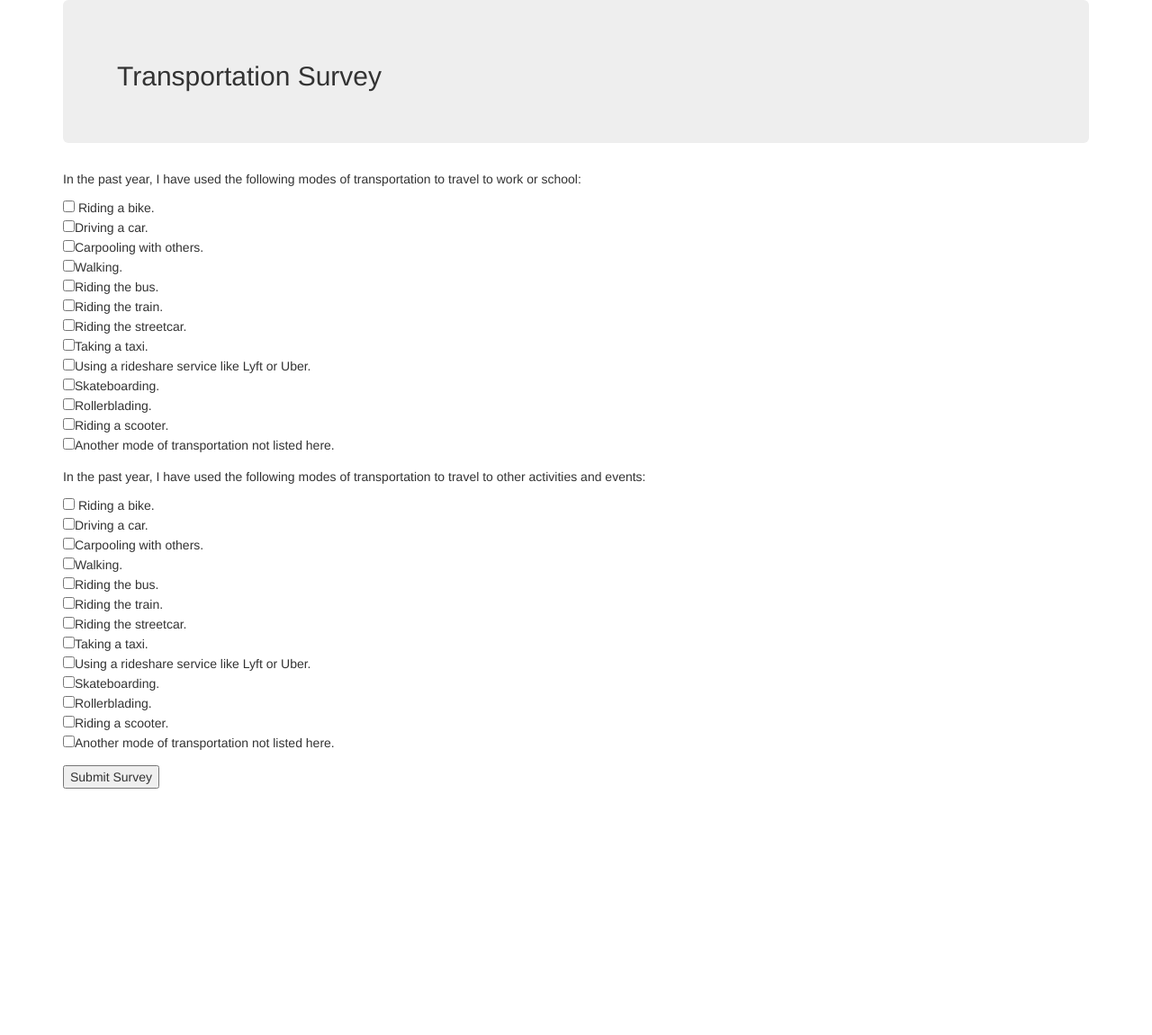
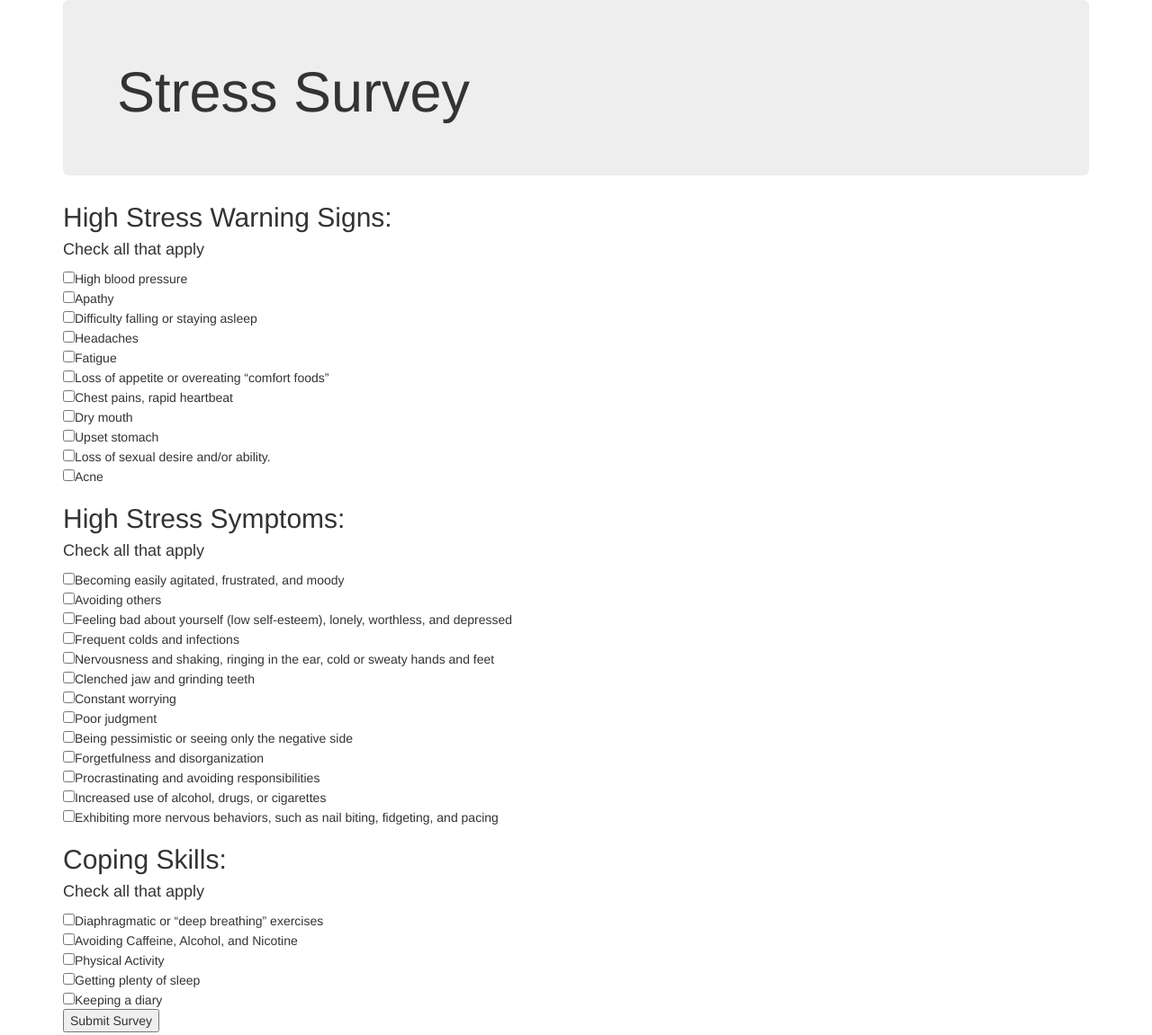
Before and after one commit to TroutMaskReplica1/transportation-survey, a plain HTML site: page index.html in a window 1280 px wide. Shown: the whole page at 90% size. Before the commit the page ends 897 px from the top, so only its background shows below. Drawn offline with Linux system fonts and the light colour scheme.

Commit message:
this is the stress quiz project

```diff
--- a/css/styles.css
+++ b/css/styles.css
@@ -1,7 +1,15 @@
-#work-responses {
+#warning-responses {
   display: none;
 }
 
-#fun-responses {
+#symptom-responses {
   display: none;
 }
+
+#coping-responses {
+  display: none;
+}
+
+#coping-help {
+  display: none;
+}
--- a/index.html
+++ b/index.html
@@ -1,7 +1,7 @@
 <!DOCTYPE html>
 <html>
   <head>
-    <title>Transportation Survey</title>
+    <title>Stress Survey</title>
     <link href="css/bootstrap.css" rel="stylesheet" type="text/css">
     <link href="css/styles.css" rel="stylesheet" type="text/css">
     <script src="js/jquery.js"></script>
@@ -10,49 +10,65 @@
   <body>
     <div class="container">
       <div class="jumbotron">
-        <h2>Transportation Survey</h2>
+        <h1>Stress Survey</h1>
       </div>
-      <form id="transportation_survey">
-        <div class="form-group">
-          <p>In the past year, I have used the following modes of transportation to travel to work or school:</p>
-          <input type="checkbox" name="work-transportation" value="bike"> Riding a bike.<br>
-          <input type="checkbox" name="work-transportation" value="car">Driving a car.<br>
-          <input type="checkbox" name="work-transportation" value="carpool">Carpooling with others.<br>
-          <input type="checkbox" name="work-transportation" value="walk">Walking.<br>
-          <input type="checkbox" name="work-transportation" value="bus">Riding the bus.<br>
-          <input type="checkbox" name="work-transportation" value="train">Riding the train.<br>
-          <input type="checkbox" name="work-transportation" value="streetcar">Riding the streetcar.<br>
-          <input type="checkbox" name="work-transportation" value="taxi">Taking a taxi.<br>
-          <input type="checkbox" name="work-transportation" value="rideshare">Using a rideshare service like Lyft or Uber.<br>
-          <input type="checkbox" name="work-transportation" value="skateboard">Skateboarding.<br>
-          <input type="checkbox" name="work-transportation" value="rollerblade">Rollerblading.<br>
-          <input type="checkbox" name="work-transportation" value="scooter">Riding a scooter.<br>
-          <input type="checkbox" name="work-transportation" value="other">Another mode of transportation not listed here.<br>
+      <form id="stress_survey">
+        <div class="form-group1">
+          <h2>High Stress Warning Signs:</h2>
+          <h4>Check all that apply</h4>
+          <input type="checkbox" name="warning-input" value="High blood pressure">High blood pressure<br>
+          <input type="checkbox" name="warning-input" value="Apathy">Apathy<br>
+          <input type="checkbox" name="warning-input" value="Difficulty falling or staying asleep">Difficulty falling or staying asleep<br>
+          <input type="checkbox" name="warning-input" value="Headaches">Headaches<br>
+          <input type="checkbox" name="warning-input" value="Fatigue">Fatigue<br>
+          <input type="checkbox" name="warning-input" value="Loss of appetite or overeating “comfort foods”">Loss of appetite or overeating “comfort foods”<br>
+          <input type="checkbox" name="warning-input" value="Chest pains, rapid heartbeat">Chest pains, rapid heartbeat<br>
+          <input type="checkbox" name="warning-input" value="Dry mouth">Dry mouth<br>
+          <input type="checkbox" name="warning-input" value="Upset stomach">Upset stomach<br>
+          <input type="checkbox" name="warning-input" value="Loss of sexual desire and/or ability">Loss of sexual desire and/or ability.<br>
+          <input type="checkbox" name="warning-input" value="Acne">Acne<br>
         </div>
-        <div class="form-group">
-          <p>In the past year, I have used the following modes of transportation to travel to other activities and events:</p>
-          <input type="checkbox" name="fun-transportation" value="bike"> Riding a bike.<br>
-          <input type="checkbox" name="fun-transportation" value="car">Driving a car.<br>
-          <input type="checkbox" name="fun-transportation" value="carpool">Carpooling with others.<br>
-          <input type="checkbox" name="fun-transportation" value="walk">Walking.<br>
-          <input type="checkbox" name="fun-transportation" value="bus">Riding the bus.<br>
-          <input type="checkbox" name="fun-transportation" value="train">Riding the train.<br>
-          <input type="checkbox" name="fun-transportation" value="streetcar">Riding the streetcar.<br>
-          <input type="checkbox" name="fun-transportation" value="taxi">Taking a taxi.<br>
-          <input type="checkbox" name="fun-transportation" value="rideshare">Using a rideshare service like Lyft or Uber.<br>
-          <input type="checkbox" name="fun-transportation" value="skateboard">Skateboarding.<br>
-          <input type="checkbox" name="fun-transportation" value="rollerblade">Rollerblading.<br>
-          <input type="checkbox" name="fun-transportation" value="scooter">Riding a scooter.<br>
-          <input type="checkbox" name="fun-transportation" value="other">Another mode of transportation not listed here.<br>
+        <div class="form-group2">
+          <h2>High Stress Symptoms:</h2>
+          <h4>Check all that apply</h4>
+          <input type="checkbox" name="symptom-input" value="Becoming easily agitated, frustrated, and moody">Becoming easily agitated, frustrated, and moody<br>
+          <input type="checkbox" name="symptom-input" value="Avoiding others">Avoiding others<br>
+          <input type="checkbox" name="symptom-input" value="Feeling bad about yourself (low self-esteem), lonely, worthless, and depressed">Feeling bad about yourself (low self-esteem), lonely, worthless, and depressed<br>
+          <input type="checkbox" name="symptom-input" value="Frequent colds and infections">Frequent colds and infections<br>
+          <input type="checkbox" name="symptom-input" value="Nervousness and shaking, ringing in the ear, cold or sweaty hands and feet">Nervousness and shaking, ringing in the ear, cold or sweaty hands and feet<br>
+          <input type="checkbox" name="symptom-input" value="Clenched jaw and grinding teeth">Clenched jaw and grinding teeth<br>
+          <input type="checkbox" name="symptom-input" value="Constant worrying">Constant worrying<br>
+          <input type="checkbox" name="symptom-input" value="Poor judgment">Poor judgment<br>
+          <input type="checkbox" name="symptom-input" value="Being pessimistic or seeing only the negative side">Being pessimistic or seeing only the negative side<br>
+          <input type="checkbox" name="symptom-input" value="Forgetfulness and disorganization">Forgetfulness and disorganization<br>
+          <input type="checkbox" name="symptom-input" value="Procrastinating and avoiding responsibilities">Procrastinating and avoiding responsibilities<br>
+          <input type="checkbox" name="symptom-input" value="Increased use of alcohol, drugs, or cigarettes">Increased use of alcohol, drugs, or cigarettes<br>
+          <input type="checkbox" name="symptom-input" value="Exhibiting more nervous behaviors, such as nail biting, fidgeting, and pacing">Exhibiting more nervous behaviors, such as nail biting, fidgeting, and pacing<br>
+        </div>
+        <div class="form-group3">
+          <h2>Coping Skills:</h2>
+          <h4>Check all that apply</h4>
+          <input type="checkbox" name="coping-input" value="Diaphragmatic or “deep breathing” exercises">Diaphragmatic or “deep breathing” exercises<br>
+          <input type="checkbox" name="coping-input" value="Avoiding Caffeine, Alcohol, and Nicotine">Avoiding Caffeine, Alcohol, and Nicotine<br>
+          <input type="checkbox" name="coping-input" value="Physical Activity">Physical Activity<br>
+          <input type="checkbox" name="coping-input" value="Getting plenty of sleep">Getting plenty of sleep<br>
+          <input type="checkbox" name="coping-input" value="Keeping a diary">Keeping a diary<br>
         </div>
        <button type="submit">Submit Survey</button>
       </form>
-      <span id="work-responses">
+      <span id="warning-responses">
         <p><b>You use the following methods of transportation to travel to work or school:</b></p>
       </span>
       <br>
-      <span id="fun-responses">
+      <span id="symptom-responses">
         <p><b>You use the following methods of transportation to travel to other activities and events:</b></p>
+      </span>
+      <br>
+      <span id="coping-responses">
+        <p><b>You use the following methods of transportation to travel to other activities and events:</b></p>
+      </span>
+      <span>
+      <a id="coping-help" href="https://www.anxietycanada.com/sites/default/files/anxiety-bc-coping-strategies-v3.pdf">Click here for help managing stress</a>
       </span>
     </div>
   </body>
--- a/js/scripts.js
+++ b/js/scripts.js
@@ -1,17 +1,30 @@
 $(document).ready(function(){
-  $("form#transportation_survey").submit(function(event){
+  $("form#stress_survey").submit(function(event){
     event.preventDefault();
-    $("#work-responses").show();
-    $("input:checkbox[name=work-transportation]:checked").each(function(){
-      var workTransportationMode = $(this).val();
-      var capitalWorkTransportationMode = workTransportationMode.toUpperCase();
-      $('#work-responses').append(capitalWorkTransportationMode + "<br>");
+    $("#warning-responses").show();
+    $("input:checkbox[name=warning-input]:checked").each(function(){
+      var warningInputMode = $(this).val();
+      $('#warning-responses').append(warningInputMode + "<br>");
     });
-    $("#fun-responses").show();
-    $("input:checkbox[name=fun-transportation]:checked").each(function(){
-      var funTransportationMode = $(this).val();
-      $('#fun-responses').append(funTransportationMode + "<br>");
+    $("#symptom-responses").show();
+    $("input:checkbox[name=symptom-input]:checked").each(function(){
+      var symptomInputMode = $(this).val();
+      $('#symptom-responses').append(symptomInputMode + "<br>");
     });
-    $('#transportation_survey').hide();
+    $("#coping-responses").show();
+    $("input:checkbox[name=coping-input]:checked").each(function(){
+      var copingInputMode = $(this).val();
+      var copingInput = $(".form-group3 :checked").attr("checked");
+      if (copingInput >= 2) {
+        $('#coping-responses').append(copingInputMode + "<br>");
+      } else {
+        $('#coping-help').show();
+        $('#warning-responses').hide();
+        $('#symptom-responses').hide();
+        $('#coping-responses').hide();
+      }
+    });
+    $('#stress_survey').hide();
+
   });
 });
```
